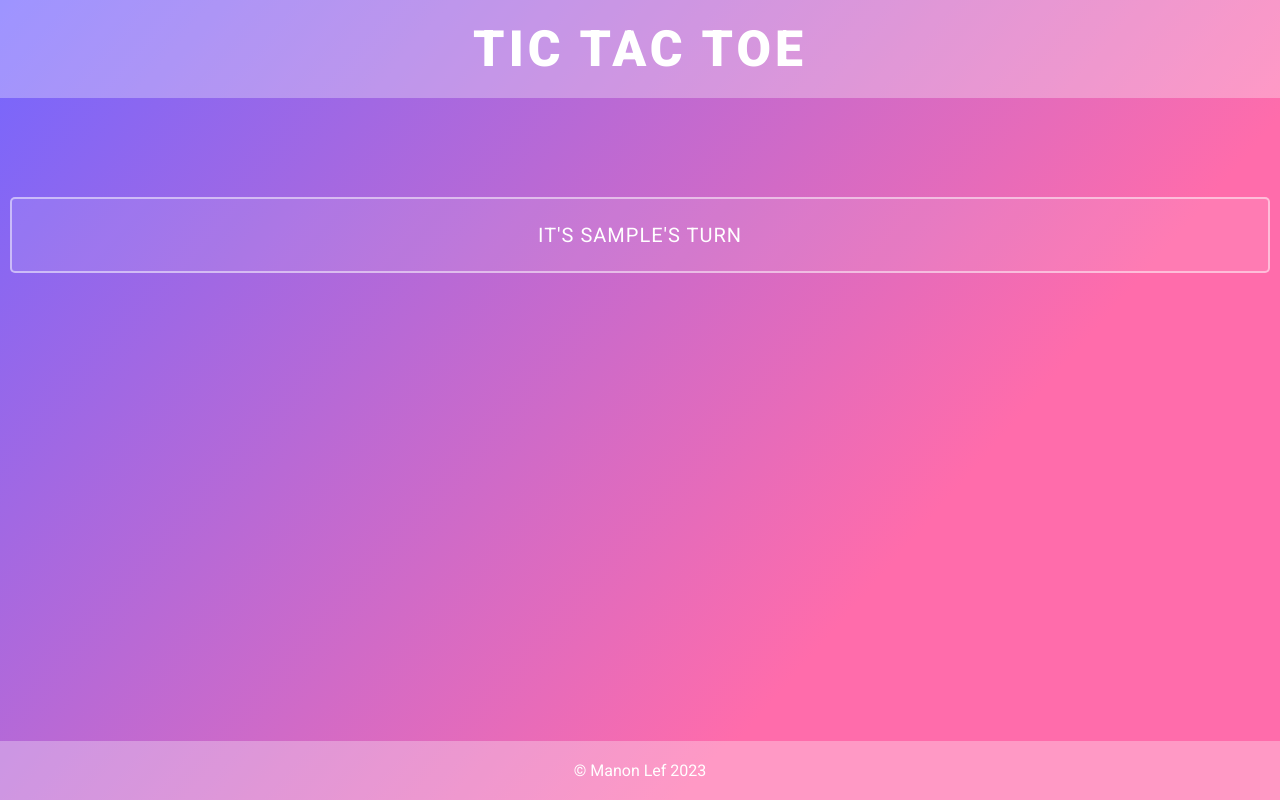
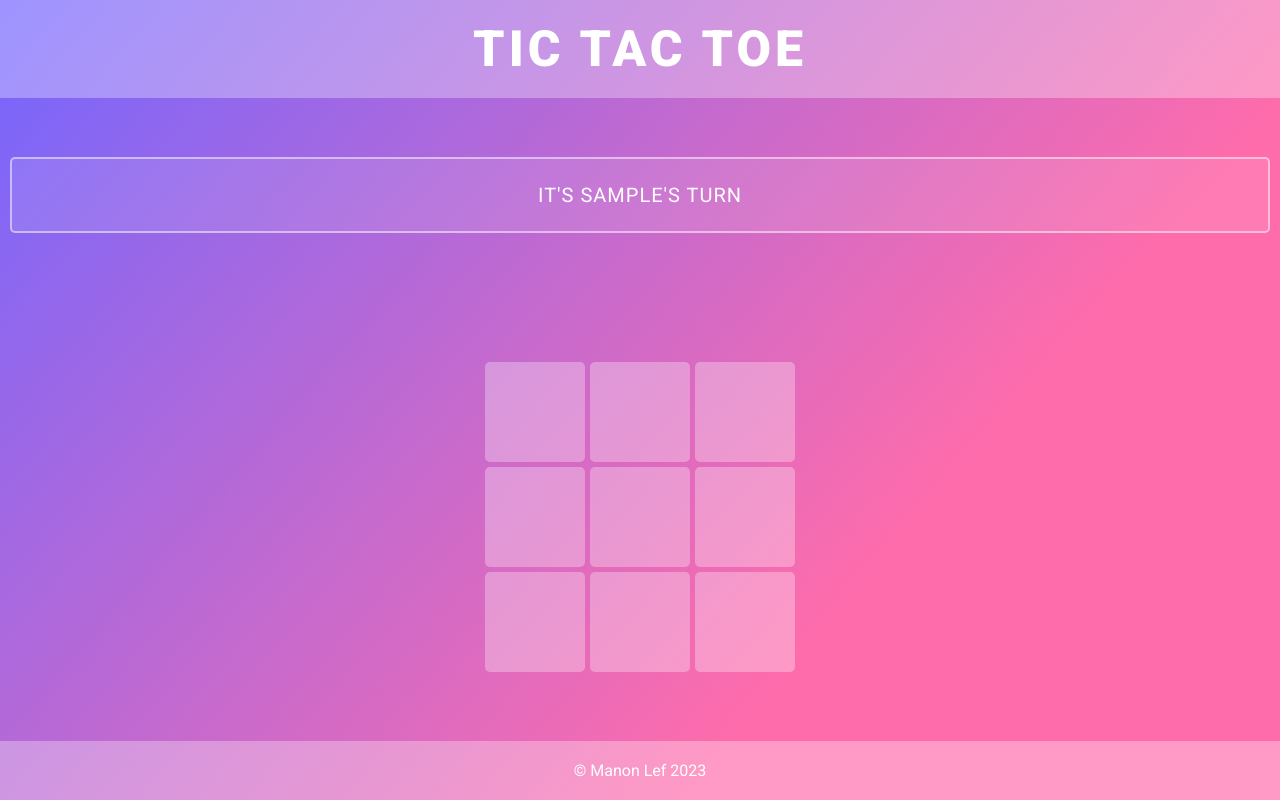
Before and after one commit to ManonLef/Tic-Tac-Toe, a website: page index.html in a window 1280 px wide. Both pictures are taken after typing "Sample", "Sample" into the empty fields and a click on the button "PLAY". Drawn offline with Linux system fonts and the light colour scheme.

Commit message:
edit classnames camelcase

```diff
--- a/style.css
+++ b/style.css
@@ -147,7 +147,7 @@ button.pvp {
   padding: 3em;
 }
 
-.gameBoardContainer {
+.gameboard-container {
   display: grid;
   grid-template-columns: repeat(3, minmax(50px, 100px));
   grid-template-rows: repeat(3, minmax(50px, 100px));
@@ -157,7 +157,7 @@ button.pvp {
   padding: 10px;
 }
 
-.gameBoardContainer > div {
+.gameboard-container > div {
   height: 100%;
   width: 100%;
   background-color: rgba(255, 255, 255, 0.3);
@@ -182,7 +182,7 @@ img {
   pointer-events: none;
 }
 
-.again-container {
+.replay-container {
   display: grid;
   grid-template-columns: 1fr 1fr;
   gap: 10px;
```
